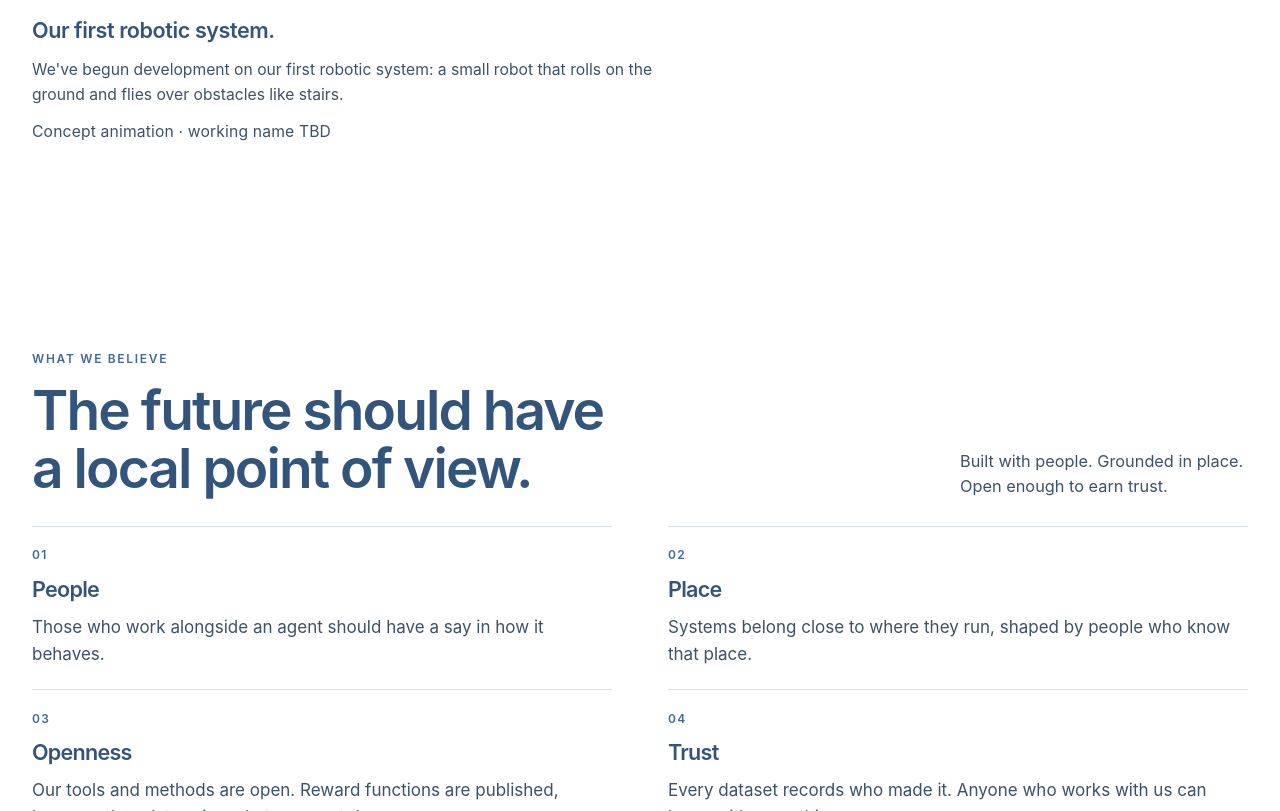
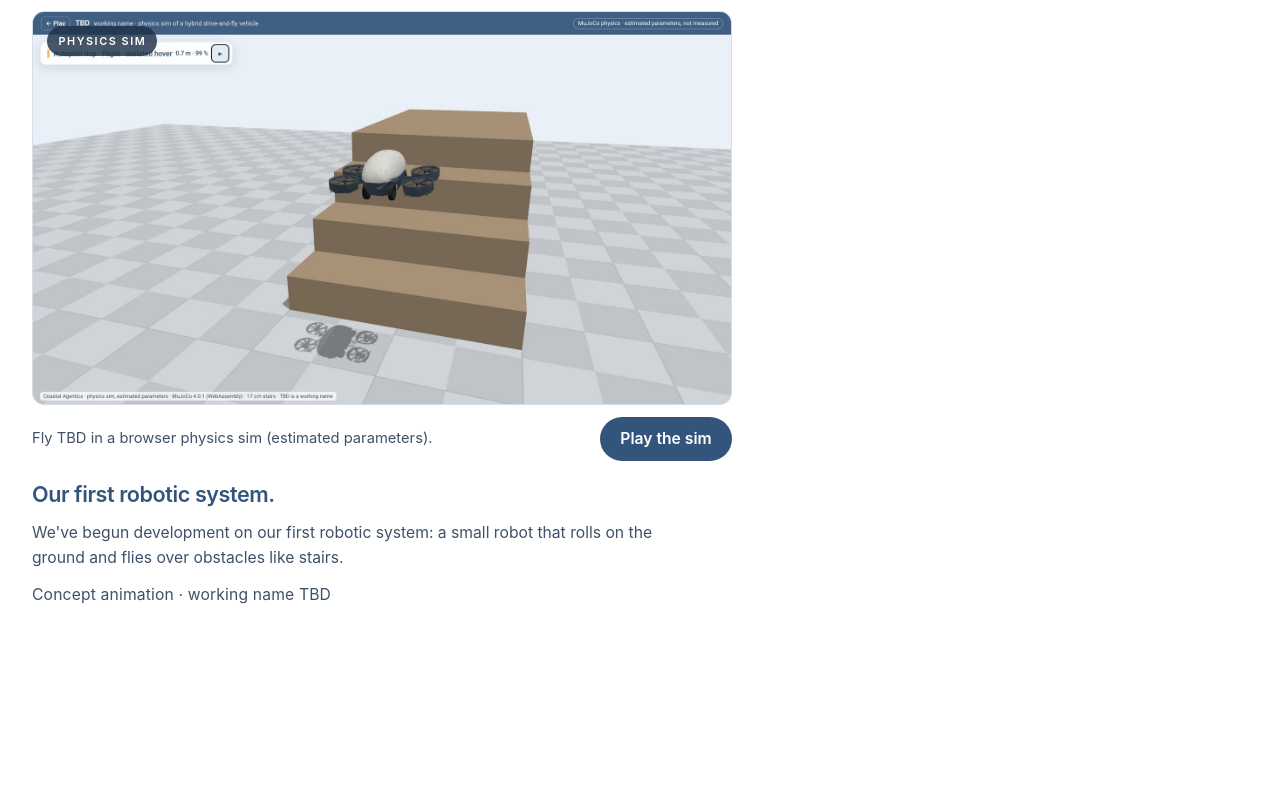
Before and after one commit to Coastal-Agentics/coastal-agentics.github.io, a plain HTML site: page index.html in a window 1280 px wide. Shown: the part 2525-3336 px from the top of the page. Drawn offline with Linux system fonts and the light colour scheme.

Commit message:
Homepage: Play the sim after the TBD concept animation
Add a still of the playable TBD physics sim and a Play the sim button
directly under the Blender stair-hop clip, linking to the Arena TBD page.
The copy states that the sim uses estimated parameters, not measured.

```diff
--- a/index.html
+++ b/index.html
@@ -142,6 +142,23 @@
             </button>
           </div>
         </figure>
+        <!-- Playable TBD physics sim. Estimated parameters, not measured. -->
+        <figure class="film sim-invite">
+          <div class="film-frame">
+            <a class="sim-shot" href="https://coastal-agentics.github.io/arena/tbd/">
+              <img
+                src="media/tbd-sim.jpg"
+                alt="TBD in a browser physics sim, flying over a short staircase. Estimated parameters, not measured."
+                width="1600"
+                height="900">
+            </a>
+            <p class="film-badge" aria-hidden="true">Physics sim</p>
+          </div>
+          <figcaption class="sim-caption">
+            <p>Fly TBD in a browser physics sim (estimated parameters).</p>
+            <a class="btn" href="https://coastal-agentics.github.io/arena/tbd/">Play the sim</a>
+          </figcaption>
+        </figure>
         <div class="study-copy">
           <h3>Our first robotic system.</h3>
           <p>We've begun development on our first robotic system: a small robot that rolls on the ground and flies over obstacles like stairs.</p>
--- a/style.css
+++ b/style.css
@@ -254,7 +254,8 @@ h2 {
   align-items: stretch;
 }
 .film { grid-column: 1; grid-row: 1; }
-.study-copy { grid-column: 1; grid-row: 2; max-width: 40rem; }
+.sim-invite { grid-column: 1; grid-row: 2; }
+.study-copy { grid-column: 1; grid-row: 3; max-width: 40rem; }
 .study-copy h3 { margin-top: 0.15rem; }
 .credit {
   margin-top: 0.75rem;
@@ -263,6 +264,49 @@ h2 {
   font-weight: 400;
   letter-spacing: 0.01em;
 }
+
+.sim-shot {
+  display: block;
+  width: 100%;
+  height: 100%;
+  text-decoration: none;
+  color: inherit;
+}
+.sim-shot img {
+  width: 100%;
+  height: 100%;
+  object-fit: cover;
+}
+.sim-caption {
+  display: flex;
+  justify-content: space-between;
+  align-items: center;
+  gap: 0.85rem 1.25rem;
+  margin-top: 0.75rem;
+  flex-wrap: wrap;
+}
+.sim-caption p {
+  color: var(--ink-soft);
+  font-size: 0.92rem;
+  flex: 1 1 16rem;
+}
+.btn {
+  display: inline-flex;
+  align-items: center;
+  justify-content: center;
+  min-height: 44px;
+  padding: 0.5rem 1.25rem;
+  border: 0;
+  border-radius: 999px;
+  background: var(--overlap);
+  color: #fff;
+  font: inherit;
+  font-size: 0.98rem;
+  font-weight: 600;
+  text-decoration: none;
+  white-space: nowrap;
+}
+.btn:hover { background: var(--c); color: #fff; }
 
 .future-panel {
   grid-column: 2;
@@ -342,7 +386,7 @@ h2 {
   .beliefs,
   .closer { grid-template-columns: 1fr; }
   .work-grid { grid-template-columns: 1fr; }
-  .film, .study-copy, .future-panel { grid-column: auto; grid-row: auto; }
+  .film, .sim-invite, .study-copy, .future-panel { grid-column: auto; grid-row: auto; }
   .future-panel { min-height: 0; }
   .section-head { flex-direction: column; align-items: flex-start; }
   .section-head > p, .principles-intro { max-width: 36rem; }
@@ -362,6 +406,9 @@ h2 {
   .film-badge { top: 0.65rem; left: 0.65rem; }
   .video-toggle { right: 0.6rem; bottom: 0.6rem; }
   .caption { flex-direction: column; gap: 0.25rem; }
+  .sim-caption { flex-direction: column; align-items: stretch; gap: 0.85rem; }
+  .sim-caption p { flex: 0 1 auto; }
+  .btn { width: 100%; }
   .section { padding-block: 3.25rem; }
   h2 { font-size: clamp(1.85rem, 8.5vw, 2.4rem); }
   .footer-inner { flex-direction: column; }
```
Also changed, not shown: media/tbd-sim.jpg (added), 2 other files.
